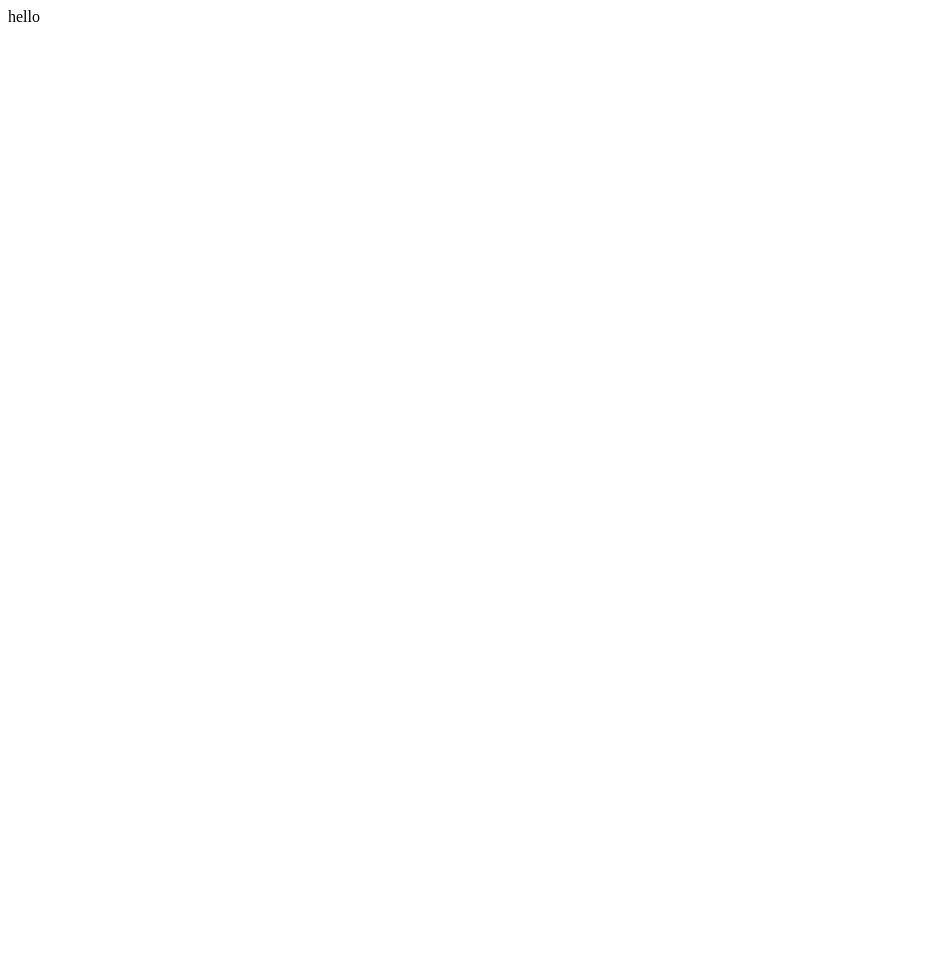
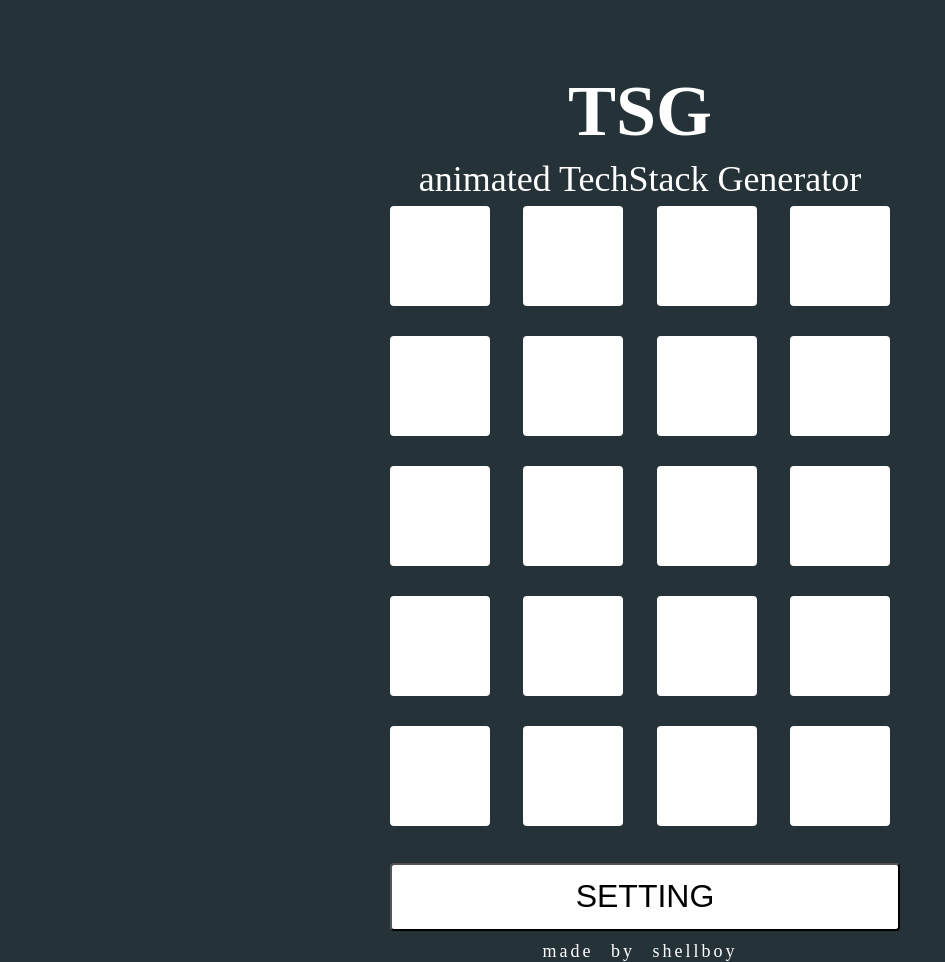
Before and after one commit to PuppyPaduk2/techstack-generator, a Gatsby site: page / in a window 1280 px wide. Shown: the whole page, without its empty margins (0-945 px from the left). Before the commit the page ends 800 px from the top, so only its background shows below. Built offline with nearby package versions, Linux system fonts and the light colour scheme; Gatsby itself is replaced by a stand-in of ours.

Commit message:
[feat] Index page implementation completed
- it use dummy src now(will be changed)
- style
- implement event functions

```diff
--- a/src/pages/index.tsx
+++ b/src/pages/index.tsx
@@ -1,7 +1,89 @@
-import * as React from 'react';
+import React, { useState } from 'react';
+import SelectTemplate, { TechType } from '../components/templates/select';
+import GlobalStyle from '../style/GlobalStyle';
+
+enum TemplateType {
+  select = 'select',
+  setting = 'setting',
+  result = 'result',
+}
+
+const techsSrc: string[] = [
+  '1',
+  '2',
+  '3',
+  '4',
+  '5',
+  '6',
+  '7',
+  '8',
+  '9',
+  '10',
+  '11',
+  '12',
+  '13',
+  '14',
+  '15',
+  '16',
+  '17',
+  '18',
+  '19',
+  '20',
+];
+
+const initTechs = (): TechType[] => {
+  return techsSrc.map((src) => ({ src, selected: false, number: 0 }));
+};
 
 const IndexPage = () => {
-  return <main>hello</main>;
+  const [techs, setTechs] = useState<TechType[]>(initTechs());
+  const [selectedCount, setSelectedCount] = useState<number>(0);
+  const [currentTemplate, setCurrentTemplate] = useState<TemplateType>(TemplateType.select);
+
+  const selectTech = (selectedTech: TechType) => {
+    const updatedTechs = techs.map((tech) => {
+      if (tech.number > selectedTech.number && selectedTech.number !== 0) {
+        tech.number -= 1;
+      }
+      return tech;
+    });
+    const selectedTechInList = updatedTechs.find((tech) => tech.src === selectedTech.src);
+
+    selectedTechInList.number = selectedTechInList.selected ? 0 : selectedCount + 1;
+    setSelectedCount(selectedTechInList.selected ? selectedCount - 1 : selectedCount + 1);
+    selectedTechInList.selected = !selectedTechInList.selected;
+
+    setTechs(updatedTechs);
+  };
+
+  const changeTemplate = (isBackButton?: boolean) => {
+    switch (currentTemplate) {
+      case TemplateType.select:
+        setCurrentTemplate(TemplateType.setting);
+        break;
+      case TemplateType.setting:
+        if (isBackButton) setCurrentTemplate(TemplateType.select);
+        else setCurrentTemplate(TemplateType.result);
+        break;
+      case TemplateType.result:
+        setCurrentTemplate(TemplateType.setting);
+        break;
+    }
+  };
+
+  const templateComponent = () => {
+    switch (currentTemplate) {
+      case TemplateType.select:
+        return <SelectTemplate techs={techs} selectTech={selectTech} changeTemplate={changeTemplate} />;
+    }
+  };
+
+  return (
+    <>
+      <GlobalStyle />
+      {templateComponent()}
+    </>
+  );
 };
 
 export default IndexPage;
--- /dev/null
+++ b/src/style/GlobalStyle.tsx
@@ -0,0 +1,37 @@
+import React from 'react';
+import { Global, css } from '@emotion/react';
+
+function GlobalStyle(): React.ReactElement {
+  return (
+    <Global
+      styles={css`
+        * {
+          box-sizing: border-box;
+        }
+        html,
+        body {
+          height: 100%;
+          font-size: 62.5%;
+          background-color: #253237;
+        }
+        a {
+          text-decoration: none;
+          color: inherit;
+        }
+        button {
+          outline: none;
+          cursor: pointer;
+        }
+        li {
+          list-style: none;
+        }
+        input,
+        input:valid {
+          background-color: transparent;
+        }
+      `}
+    />
+  );
+}
+
+export default GlobalStyle;
```
